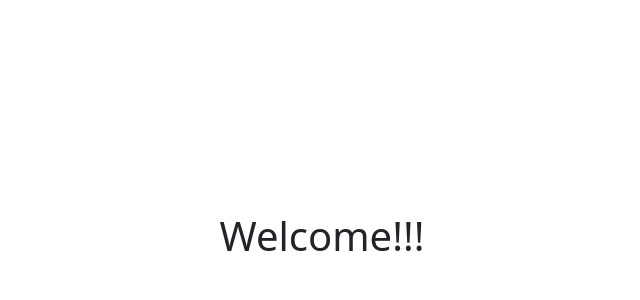
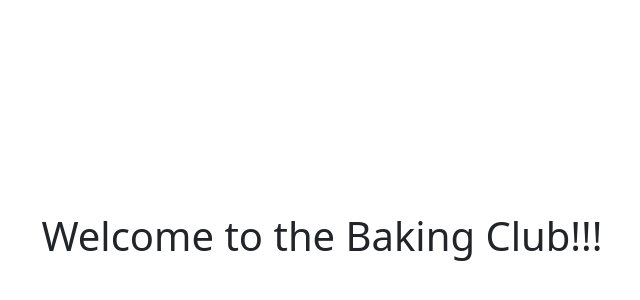
Before and after one commit to CS571-F25/p196, a React (Vite) app: page /#/baking in a window 1280 px wide. Shown: the part 160-460 px from the top of the page, without its empty margins (318-958 px from the left). Built offline with nearby package versions, Linux system fonts and the light colour scheme.

Commit message:
2nd commit

```diff
--- a/src/components/BakingClub.jsx
+++ b/src/components/BakingClub.jsx
@@ -1,5 +1,5 @@
 export default function BakingClub (props) {
     return <div>
-        <h1>Welcome!!!</h1>
+        <h1>Welcome to the Baking Club!!!</h1>
     </div>
 }
```
Also changed, not shown: 2 other files (tests, documents, lock files or other folders).
